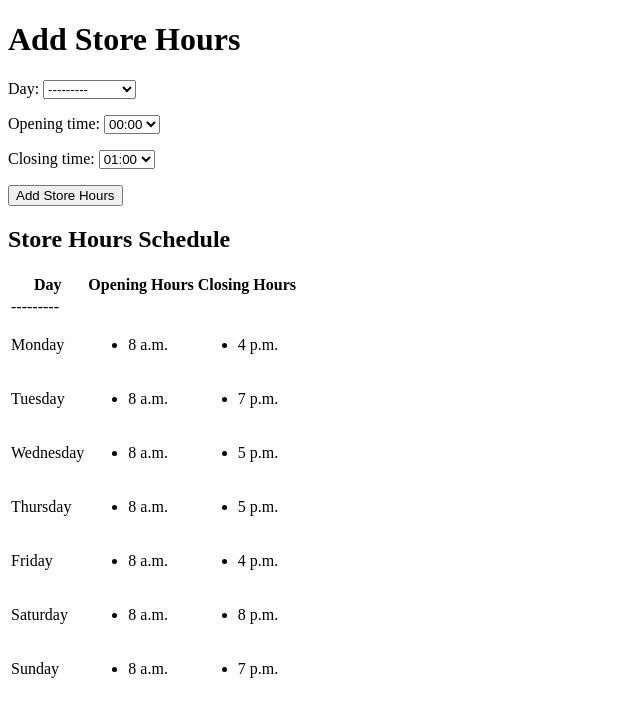
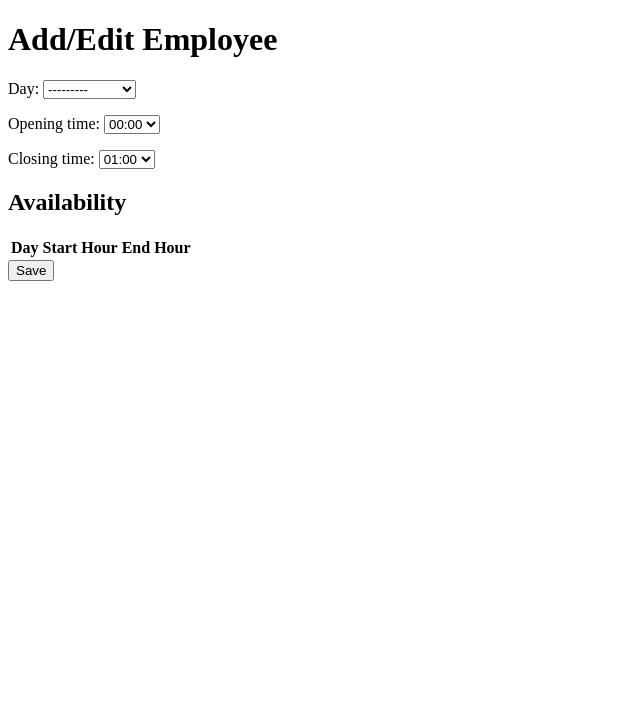
Before and after one commit to haythemmz/Workforce-Scheduling, a Django app: page /add_store_hours/ in a window 1280 px wide. Shown: the top 717 px of the page, without its empty margins (0-640 px from the left). Run offline with Django 4.2, Linux system fonts and the light colour scheme; data comes from the database, SQL or seed files in the repository; lists and menus that the app fills with data are empty.

Commit message:
this version works as the the form of employee but i doesnt save into the database

```diff
--- a/Dollarama/scheduling/forms.py
+++ b/Dollarama/scheduling/forms.py
@@ -1,19 +1,35 @@
 from django import forms
-from django.forms import formset_factory
-from .models import Employee,Store,EmployeeAvailability,StoreHours,DAY_CHOICES
+from django.forms import inlineformset_factory
+from .models import Employee,Store,StoreHours,DAY_CHOICES
 
+# forms.py
+from django import forms
+from .models import Employee
 
 class EmployeeForm(forms.ModelForm):
     class Meta:
         model = Employee
-        fields = ['name', 'phone_number', 'birthday', 'min_working_hours_weekly', 'max_working_hours_weekly']
-
-class EmployeeAvailabilityForm(forms.ModelForm):
-    class Meta:
-        model = EmployeeAvailability
-        fields = ['start_hour', 'end_hour']
-
-
+        fields = [
+            'name',
+            'phone_number',
+            'birthday',
+            'min_working_hours_weekly',
+            'max_working_hours_weekly',
+            'start_monday',
+            'end_monday',
+            'start_tuesday',
+            'end_tuesday',
+            'start_wednesday',
+            'end_wednesday',
+            'start_thursday',
+            'end_thursday',
+            'start_friday',
+            'end_friday',
+            'start_saturday',
+            'end_saturday',
+            'start_sunday',
+            'end_sunday',
+        ]
 
 
 class StoreForm(forms.ModelForm):
@@ -21,36 +37,9 @@ class StoreForm(forms.ModelForm):
         model = Store
         fields = ['name', 'opening_hour', 'closing_hour']
 
-
-
 class StoreHoursForm(forms.ModelForm):
     opening_time = forms.ChoiceField(choices=[(f"{hour:02d}:00", f"{hour:02d}:00") for hour in range(24)])
     closing_time = forms.ChoiceField(choices=[(f"{hour:02d}:00", f"{hour:02d}:00") for hour in range(1, 25)])
-
     class Meta:
         model = StoreHours
         fields = ['day', 'opening_time', 'closing_time']
-
-
-''''
-class StoreHoursForm(forms.Form):
-    DAYS_CHOICES = [
-        ('Monday', 'Monday'),
-        ('Tuesday', 'Tuesday'),
-        ('Wednesday', 'Wednesday'),
-        ('Thursday', 'Thursday'),
-        ('Friday', 'Friday'),
-        ('Saturday', 'Saturday'),
-        ('Sunday', 'Sunday'),
-    ]
-
-    day_choices = forms.MultipleChoiceField(choices=DAYS_CHOICES, widget=forms.CheckboxSelectMultiple)
-    opening_hours = forms.ChoiceField(choices=[], widget=forms.Select(attrs={'size': 7}))
-    closing_hours = forms.ChoiceField(choices=[], widget=forms.Select(attrs={'size': 7}))
-
-    def __init__(self, *args, **kwargs):
-        super(StoreHoursForm, self).__init__(*args, **kwargs)
-        hours_choices = [(str(h).zfill(2) + ':00', str(h).zfill(2) + ':00') for h in range(24)]
-        self.fields['opening_hours'].choices = hours_choices
-        self.fields['closing_hours'].choices = hours_choices
-'''
--- a/Dollarama/scheduling/templates/add_store_hours.html
+++ b/Dollarama/scheduling/templates/add_store_hours.html
@@ -1,47 +1,46 @@
-<!-- add_store_hours.html -->
+<!-- add_edit_employee.html -->
 <!DOCTYPE html>
 <html>
 <head>
-    <title>Add Store Hours</title>
+    <title>Add/Edit Employee</title>
 </head>
 <body>
-    <h1>Add Store Hours</h1>
+    <h1>Add/Edit Employee</h1>
     <form method="post">
         {% csrf_token %}
         {{ form.as_p }}
-        <input type="submit" value="Add Store Hours">
-    </form>
-
-    <h2>Store Hours Schedule</h2>
+        <h2>Availability</h2>
         <table>
+            <thead>
                 <tr>
                     <th>Day</th>
-            <th>Opening Hours</th>
-            <th>Closing Hours</th>
+                    <th>Start Hour</th>
+                    <th>End Hour</th>
                 </tr>
-        {% for day in form.fields.day.choices %}
+            </thead>
+            <tbody>
+                {% for formset in availability_forms %}
                 <tr>
-            <td>{{ day.1 }}</td>
+                    <td>{{ formset.day }}</td>
                     <td>
                         <ul>
-                    {% for store_hour in store_hours %}
-                    {% if store_hour.day == day.0 %}
-                    <li>{{ store_hour.opening_time }}</li>
-                    {% endif %}
+                            {% for start_hour_choice in formset.start_hour.field.choices %}
+                            <li>{{ start_hour_choice.1 }}</li>
                             {% endfor %}
                         </ul>
                     </td>
                     <td>
                         <ul>
-                    {% for store_hour in store_hours %}
-                    {% if store_hour.day == day.0 %}
-                    <li>{{ store_hour.closing_time }}</li>
-                    {% endif %}
+                            {% for end_hour_choice in formset.end_hour.field.choices %}
+                            <li>{{ end_hour_choice.1 }}</li>
                             {% endfor %}
                         </ul>
                     </td>
                 </tr>
                 {% endfor %}
+            </tbody>
         </table>
+        <input type="submit" value="Save">
+    </form>
 </body>
 </html>
--- a/Dollarama/scheduling/urls.py
+++ b/Dollarama/scheduling/urls.py
@@ -5,9 +5,9 @@ urlpatterns = [
     # Define URL patterns for your views here
     # For example:
     path('', views.index, name='index'),  # This maps the root URL to the 'index' view
-    path('add_employee_availability/', views.add_employee_availability, name='add_employee_availability'),
+    path('add_edit_employee/', views.add_edit_employee, name='add_edit_employee'),
     path('add_store_hours/', views.add_store_hours, name='add_store_hours'),
-    path('add_edit_employee/', views.add_edit_employee, name='add_edit_employee'),
+    path('add_edit_employee/<int:employee_id>/', views.add_edit_employee, name='edit_employee'),
 
 
 
--- a/Dollarama/scheduling/views.py
+++ b/Dollarama/scheduling/views.py
@@ -1,60 +1,64 @@
-from django.shortcuts import render, redirect
+from django.shortcuts import render, redirect, get_object_or_404
 from .forms import EmployeeForm,StoreHoursForm
-from .models import Employee, EmployeeAvailability,StoreHours,DAY_CHOICES
-from .forms import EmployeeForm, EmployeeAvailabilityForm
+from .models import Employee,StoreHours,DAY_CHOICES
+import logging
 
+logger = logging.getLogger(__name__)
 
-
-
-# views.py
-
-# views.py
-
+def index(request):
+    employees = Employee.objects.all()
+    return render(request, 'index.html', {'employees': employees})
 
 def add_edit_employee(request, employee_id=None):
     employee = None
-    employee_availability = [None] * len(DAY_CHOICES)
+
     if employee_id:
-        employee = Employee.objects.get(pk=employee_id)
-        employee_availability_qs = EmployeeAvailability.objects.filter(employee=employee)
-        for availability in employee_availability_qs:
-            day_index = next((i for i, day_choice in enumerate(DAY_CHOICES) if day_choice[0] == availability.day), None)
-            if day_index is not None:
-                employee_availability[day_index] = availability
+        employee = get_object_or_404(Employee, pk=employee_id)
 
     if request.method == 'POST':
-        form = EmployeeForm(request.POST, instance=employee)
-        availability_forms = [EmployeeAvailabilityForm(prefix=str(day), data=request.POST, instance=availability)
-                              if availability else EmployeeAvailabilityForm(prefix=str(day), data=request.POST)
-                              for day, availability in zip(DAY_CHOICES, employee_availability)]
-        if form.is_valid() and all(formset.is_valid() for formset in availability_forms):
-            employee = form.save()
-            for availability_form in availability_forms:
-                if availability_form.cleaned_data:
-                    availability = availability_form.save(commit=False)
-                    availability.employee = employee
-                    availability.save()
-            return redirect('index')
+        employee_form = EmployeeForm(request.POST, instance=employee)
+        logger.info("POST data: %s", request.POST)
+        employee_form = EmployeeForm(request.POST, instance=employee)
+        if employee_form.is_valid():
+
+            employee = employee_form.save(commit=False)
+            # Save the employee's availability manually
+            employee.start_monday = request.POST.get('start_monday')
+            employee.end_monday = request.POST.get('end_monday')
+            employee.start_tuesday = request.POST.get('start_tuesday')
+            employee.end_tuesday = request.POST.get('end_tuesday')
+            employee.start_wednesday = request.POST.get('start_wednesday')
+            employee.end_wednesday = request.POST.get('end_wednesday')
+            employee.start_thursday = request.POST.get('start_thursday')
+            employee.end_thursday = request.POST.get('end_thursday')
+            employee.start_friday = request.POST.get('start_friday')
+            employee.end_friday = request.POST.get('end_friday')
+            employee.start_saturday = request.POST.get('start_saturday')
+            employee.end_saturday = request.POST.get('end_saturday')
+            employee.start_sunday = request.POST.get('start_sunday')
+            employee.end_sunday = request.POST.get('end_sunday')
+            employee.save()
+
+            # Redirect to the employee detail view with the newly added/edited employee's ID
+            return redirect('employee_detail', employee_id=employee.id)
+        else:
+            logger.info("Form data is valid")
     else:
-        form = EmployeeForm(instance=employee)
-        availability_forms = [EmployeeAvailabilityForm(prefix=str(day), instance=availability)
-                              if availability else EmployeeAvailabilityForm(prefix=str(day))
-                              for day, availability in zip(DAY_CHOICES, employee_availability)]
+        employee_form = EmployeeForm(instance=employee)
 
     return render(request, 'add_edit_employee.html', {
-        'form': form,
-        'availability_forms': availability_forms,
+        'employee_form': employee_form,
     })
 
-
-# views.py
+def employee_detail(request, employee_id):
+    employee = get_object_or_404(Employee, pk=employee_id)
+    return render(request, 'employee_detail.html', {'employee': employee})
 
 def add_store_hours(request):
     if request.method == 'POST':
         form = StoreHoursForm(request.POST)
         if form.is_valid():
             day = form.cleaned_data['day']
-            # Remove old store hours for the chosen day
             StoreHours.objects.filter(day=day).delete()
             form.save()
             return redirect('add_store_hours')
@@ -64,32 +68,3 @@ def add_store_hours(request):
     store_hours = StoreHours.objects.all()  # Fetch all the stored store hours
 
     return render(request, 'add_store_hours.html', {'form': form, 'store_hours': store_hours})
-
-
-
-
-
-def add_employee_availability(request):
-    if request.method == 'POST':
-        form = EmployeeAvailabilityForm(request.POST)
-        if form.is_valid():
-            employee = Employee.objects.get(pk=request.POST['employee'])
-            day = request.POST['day']
-            start_hour = int(request.POST['start_hour'])
-            end_hour = int(request.POST['end_hour'])
-            EmployeeAvailability.objects.create(employee=employee, day=day, start_hour=start_hour, end_hour=end_hour)
-            return redirect('index')
-
-    else:
-        form = EmployeeAvailabilityForm()
-
-    return render(request, 'add_employee_availability.html', {'form': form})
-
-
-def index(request):
-    # Add your logic here to handle the request
-    # For example, you can fetch data from the database and pass it to the template
-    data = {
-        'message': 'Hello, this is the index page!',
-    }
-    return render(request, 'index.html', data)
```
Also changed, not shown: Dollarama/scheduling/models.py (+18 -35 lines), Dollarama/scheduling/templates/add_edit_employee.html (+45 -7 lines), Dollarama/scheduling/templates/add_employee.html (deleted, +0 -19 lines), Dollarama/scheduling/templates/employee_detail.html (added, +34 -0 lines), Dollarama/db.sqlite3, Dollarama/scheduling/migrations/0006_employee_end_friday_employee_end_monday_and_more.py (added). Lines whose indentation alone changed are shown as unchanged.
